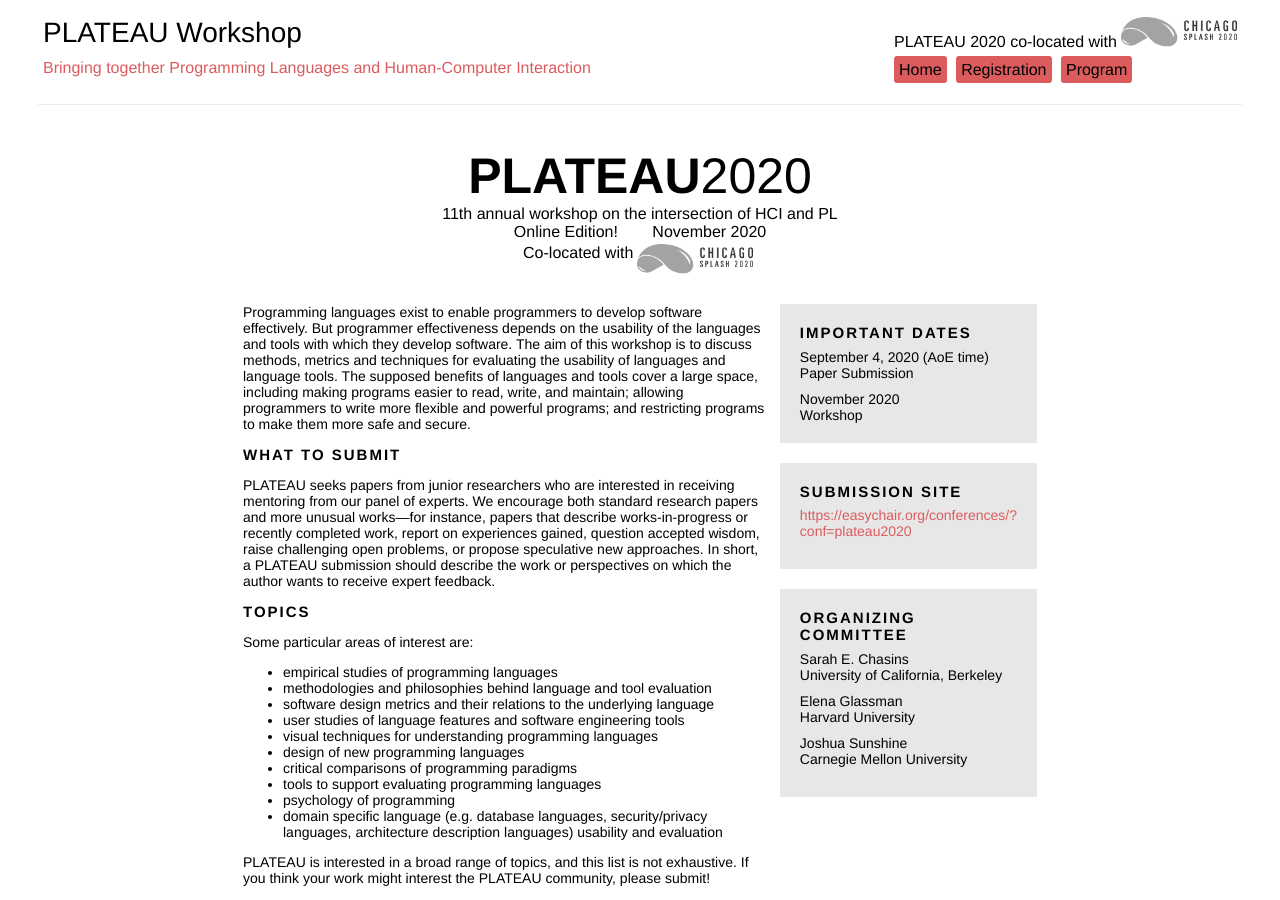
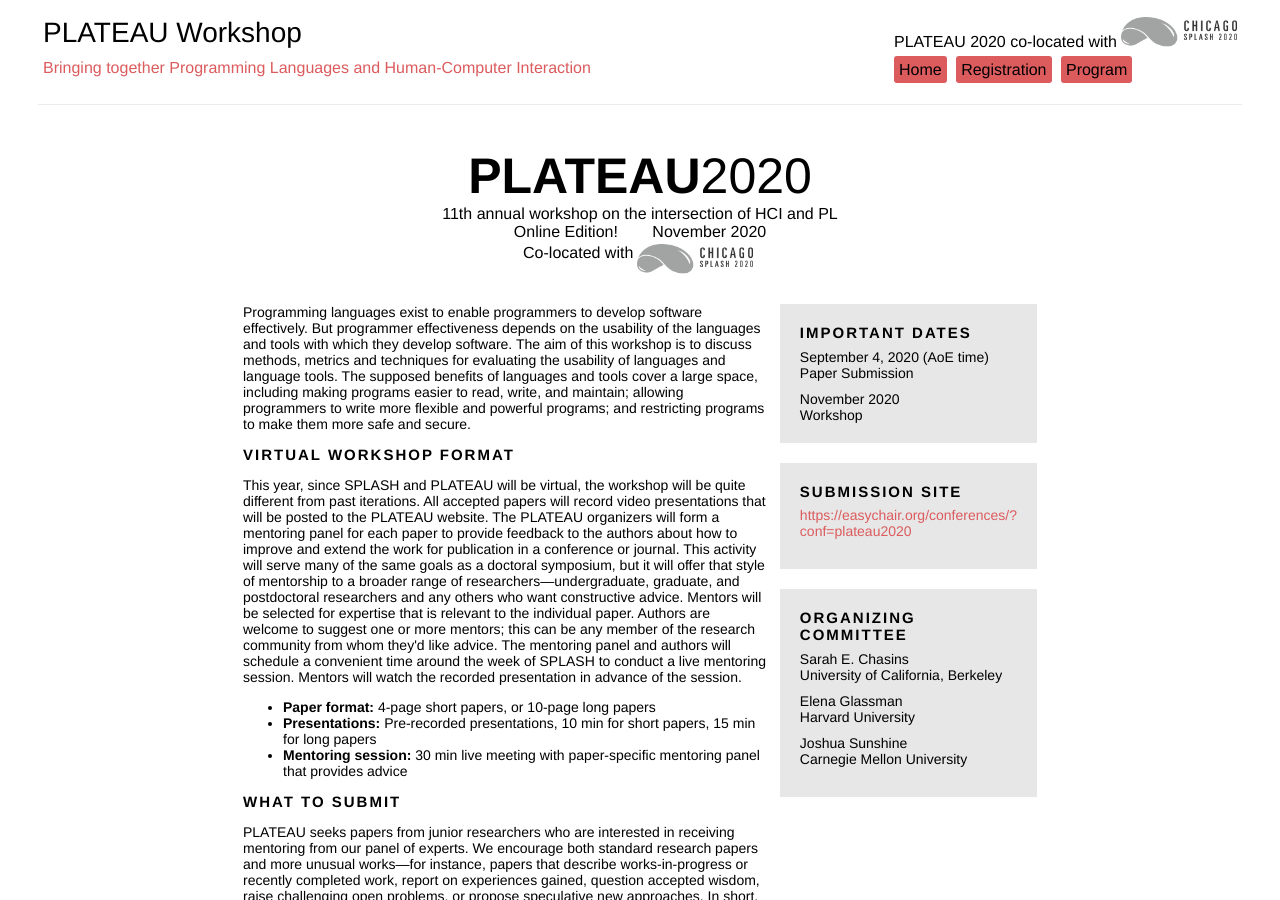
Before and after one commit to plateau-workshop/plateau-2020, a Jekyll site: the page built from index.html, in a window 1280 px wide and 900 px high. Built offline with Jekyll 4.4.1, drawn with Linux system fonts in a browser that asks for light colours.

Commit message:
Updating with format.

```diff
--- a/index.html
+++ b/index.html
@@ -10,6 +10,22 @@
       Programming languages exist to enable programmers to develop software effectively. But programmer effectiveness depends on the usability of the languages and tools with which they develop software. The aim of this workshop is to discuss methods, metrics and techniques for evaluating the usability of languages and language tools. The supposed benefits of languages and tools cover a large space, including making programs easier to read, write, and maintain; allowing programmers to write more flexible and powerful programs; and restricting programs to make them more safe and secure.
       </p>
     </div>
+
+
+    <div class="header lead">
+    Virtual Workshop Format
+    </div>
+
+<p>
+    This year, since SPLASH and PLATEAU will be virtual, the workshop will be quite different from past iterations. All accepted papers will record video presentations that will be posted to the PLATEAU website. The PLATEAU organizers will form a mentoring panel for each paper to provide feedback to the authors about how to improve and extend the work for publication in a conference or journal. This activity will serve many of the same goals as a doctoral symposium, but it will offer that style of mentorship to a broader range of researchers&mdash;undergraduate, graduate, and postdoctoral researchers and any others who want constructive advice. Mentors will be selected for expertise that is relevant to the individual paper. Authors are welcome to suggest one or more mentors; this can be any member of the research community from whom they'd like advice. The mentoring panel and authors will schedule a convenient time around the week of SPLASH to conduct a live mentoring session. Mentors will watch the recorded presentation in advance of the session.
+</p>
+
+    <ul>
+    <li><b>Paper format:</b> 4-page short papers, or 10-page long papers</li>
+    <li><b>Presentations:</b> Pre-recorded presentations, 10 min for short papers, 15 min for long papers</li>
+    <li><b>Mentoring session:</b> 30 min live meeting with paper-specific mentoring panel that provides advice</li>
+    </ul>
+
 
 
 
```
Also changed, not shown: 4 other files.
